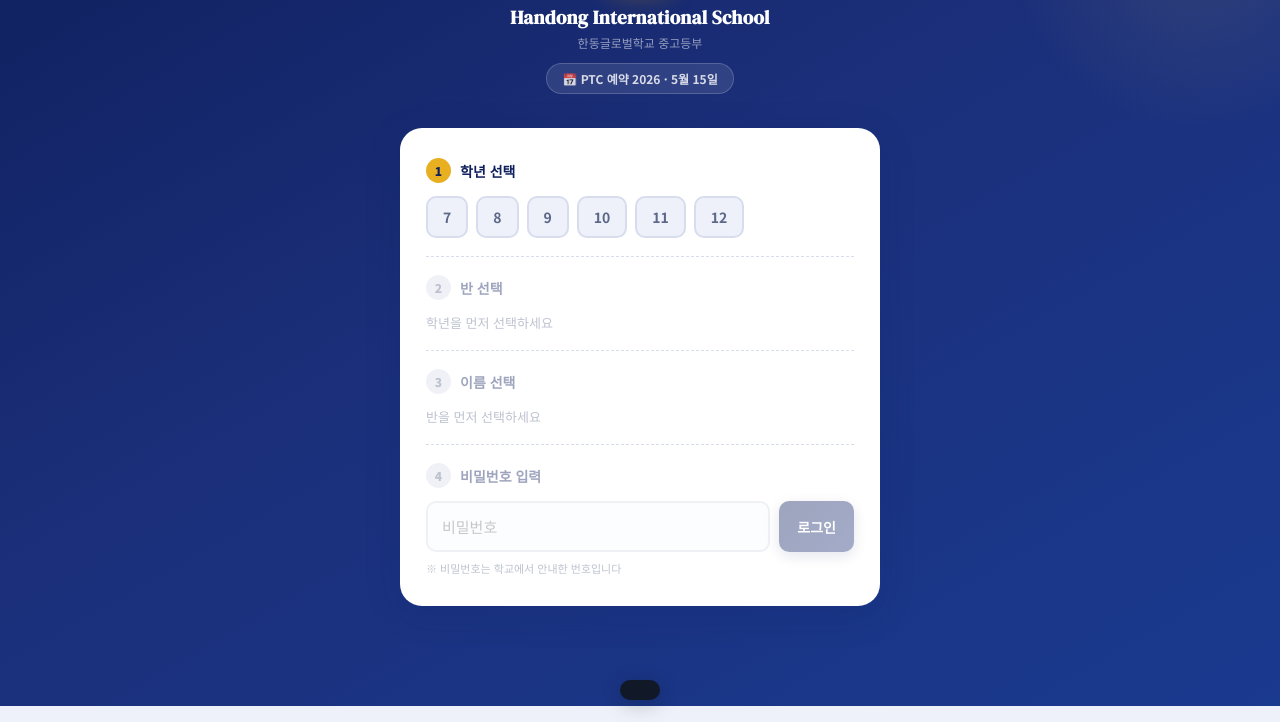
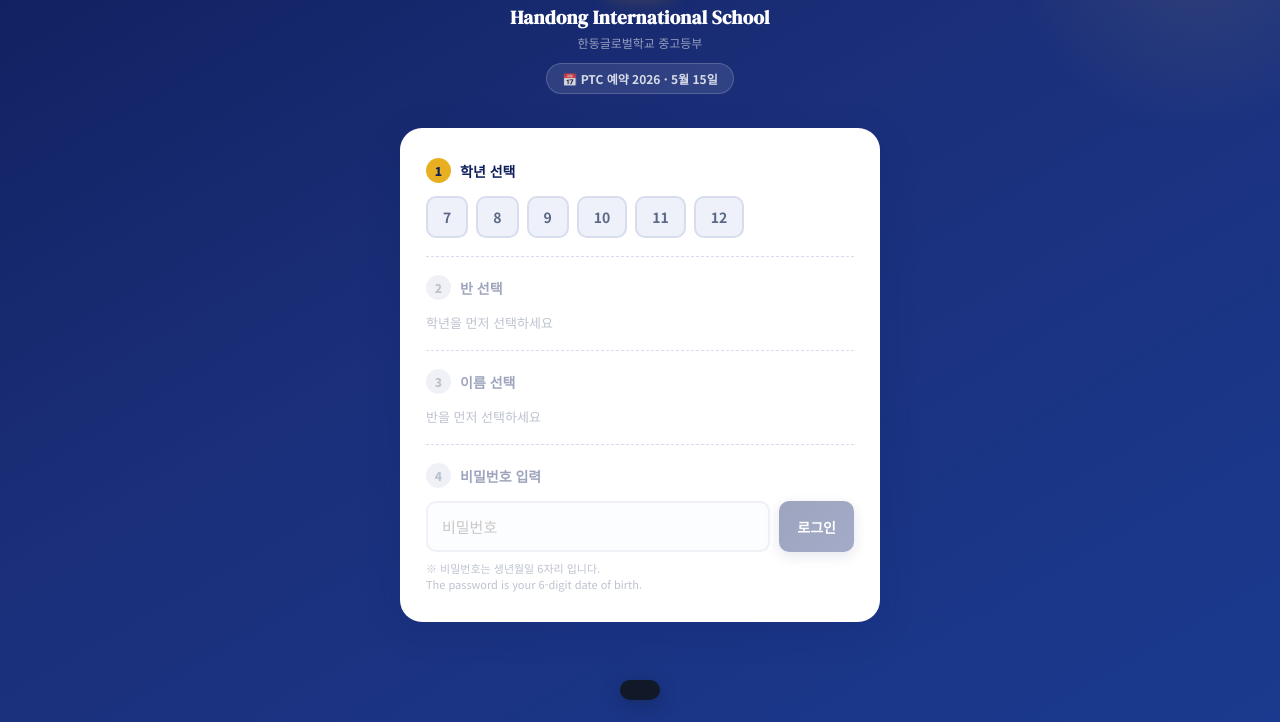
Before and after one commit to Jinoo83S/his-ptc, a plain HTML site: page index.html in a window 1280 px wide. Shown: the part 140-862 px from the top of the page. Drawn offline with Linux system fonts and the light colour scheme.

Commit message:
Update index.html

```diff
--- a/index.html
+++ b/index.html
@@ -171,7 +171,7 @@
                onkeydown="if(event.key==='Enter')doLogin()">
         <button class="btn-login" id="btn-login" onclick="doLogin()">로그인</button>
       </div>
-      <p style="font-size:11px;color:var(--sb);margin-top:8px">※ 비밀번호는 학교에서 안내한 번호입니다</p>
+      <p style="font-size:11px;color:var(--sb);margin-top:8px">※ 비밀번호는 생년월일 6자리 입니다.<br>The password is your 6-digit date of birth.</p>
     </div>
 
   </div>
```
